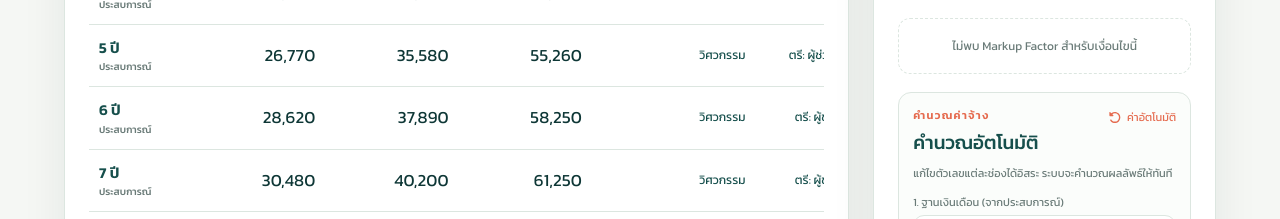
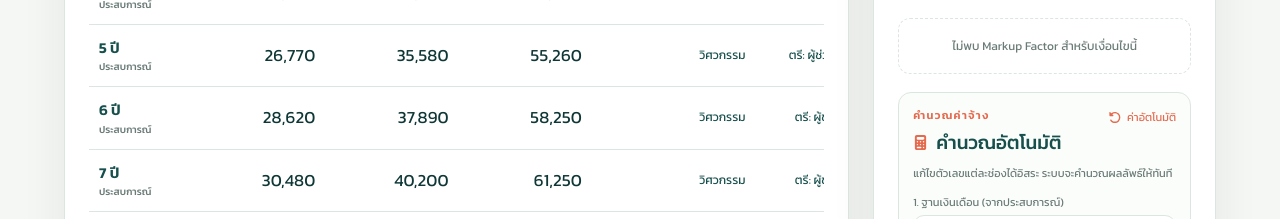
Before and after one commit to heyway007/consultant-fee-guide, a Next.js app: page / in a window 1280 px wide. Shown: the part 920-1139 px from the top of the page. Built offline with nearby package versions, Linux system fonts and the light colour scheme.

Commit message:
feat: add calculator title icon

```diff
--- a/app/globals.css
+++ b/app/globals.css
@@ -149,6 +149,8 @@ input:focus,select:focus,.input-with-icon:focus-within { border-color:var(--cora
 .calculator-heading { display:flex; justify-content:space-between; align-items:start; gap:10px; }
 .calculator-heading .eyebrow { margin-bottom:5px; font-size:11px; }
 .calculator-heading h3 { margin:0; color:var(--teal); font-size:19px; font-weight:500; }
+.calculator-title { display:flex; align-items:center; gap:8px; }
+.calculator-title-icon { width:15px; color:var(--coral); font-size:15px; }
 .calculator-reset { display:inline-flex; align-items:center; gap:5px; border:0; background:transparent; color:var(--coral); padding:2px 0; font-size:11px; }
 .calculator-reset:hover { text-decoration:underline; }
 .calculator-description { margin:8px 0 13px; color:var(--muted); font-size:11px; line-height:1.5; }
--- a/components/markup-calculator.tsx
+++ b/components/markup-calculator.tsx
@@ -2,7 +2,7 @@
 
 import { useMemo, useState } from "react";
 import { FontAwesomeIcon } from "@fortawesome/react-fontawesome";
-import { faCheck, faCopy, faRotateLeft } from "@fortawesome/free-solid-svg-icons";
+import { faCalculator, faCheck, faCopy, faRotateLeft } from "@fortawesome/free-solid-svg-icons";
 import { calculateConsultantFee, parseCalculatorNumber } from "@/lib/markup-calculator";
 
 type MarkupCalculatorProps = {
@@ -61,7 +61,7 @@ export default function MarkupCalculator({ baseRate, markupFactor }: MarkupCalcu
       <div className="calculator-heading">
         <div>
           <p className="eyebrow">คำนวณค่าจ้าง</p>
-          <h3>คำนวณอัตโนมัติ</h3>
+          <h3 className="calculator-title"><FontAwesomeIcon icon={faCalculator} className="calculator-title-icon" aria-hidden="true" />คำนวณอัตโนมัติ</h3>
         </div>
         <button type="button" className="calculator-reset" onClick={resetAutomaticValues}>
           <FontAwesomeIcon icon={faRotateLeft} aria-hidden="true" />
```
Also changed, not shown: 1 other file (tests, documents, lock files or other folders).
